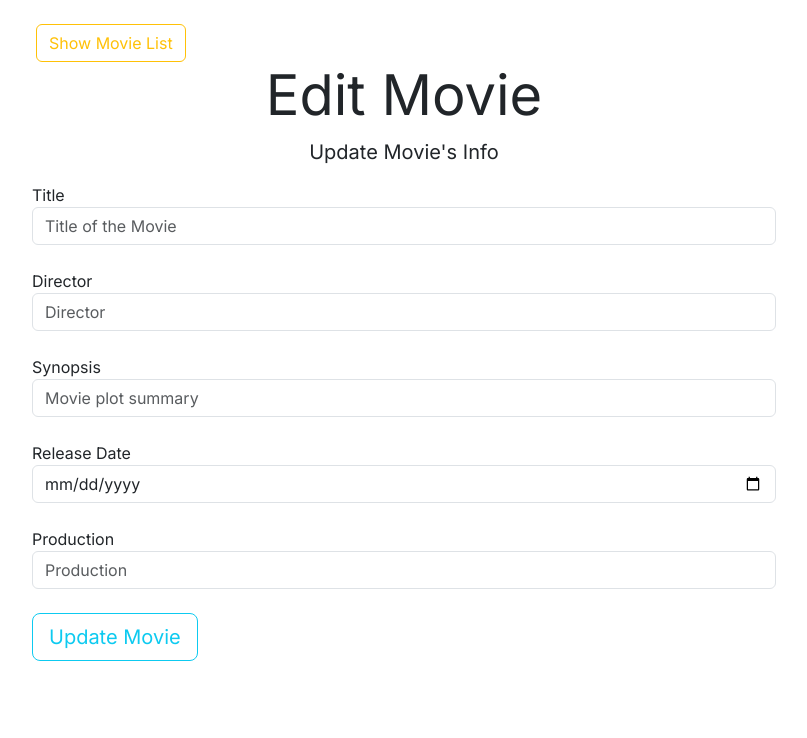
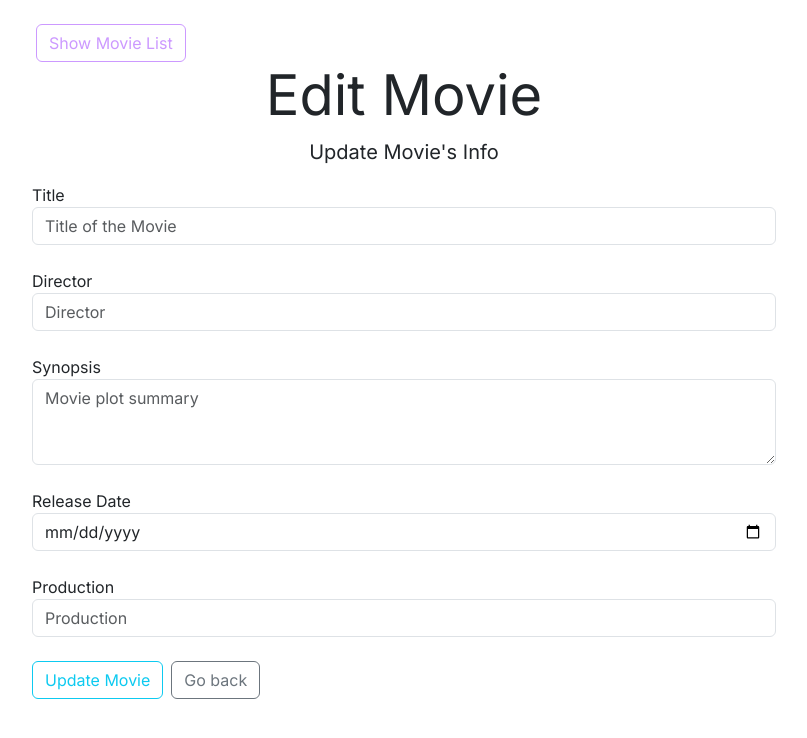
Before and after one commit to jamwalaman/react-moviesdata-frontend, a React (Create React App) app: page /edit-movie/1 in a window 1280 px wide. Shown: the top 738 px of the page, without its empty margins (236-1043 px from the left). Built offline with nearby package versions, Linux system fonts and the light colour scheme; no server answers.

Commit message:
Update form pagee

```diff
--- a/src/components/CreateMovie.js
+++ b/src/components/CreateMovie.js
@@ -57,6 +57,7 @@ const CreateMovie = (props) => {
 
             <form noValidate onSubmit={onSubmit}>
               <div className='form-group'>
+                <label htmlFor='title'>Title</label>
                 <input
                   type='text'
                   placeholder='Title of the Movie'
@@ -69,6 +70,7 @@ const CreateMovie = (props) => {
               <br />
 
               <div className='form-group'>
+                <label htmlFor='director'>Director</label>
                 <input
                   type='text'
                   placeholder='Director'
@@ -78,19 +80,23 @@ const CreateMovie = (props) => {
                   onChange={onChange}
                 />
               </div>
+              <br />
 
               <div className='form-group'>
-                <input
-                  type='text'
+                <label htmlFor='synopsis'>Synopsis</label>
+                <textarea
+                  rows='3'
                   placeholder='About the movie'
                   name='synopsis'
                   className='form-control'
                   value={movie.synopsis}
-                  onChange={onChange}
-                />
+                  onChange={onChange}>
+                </textarea>
               </div>
+              <br />
 
               <div className='form-group'>
+                <label htmlFor='release_date'>Release Date</label>
                 <input
                   type='date'
                   placeholder='release_date'
@@ -100,7 +106,10 @@ const CreateMovie = (props) => {
                   onChange={onChange}
                 />
               </div>
+              <br />
+
               <div className='form-group'>
+                <label htmlFor='production'>Production</label>
                 <input
                   type='text'
                   placeholder='Name of movie production'
--- a/src/components/UpdateMovieInfo.js
+++ b/src/components/UpdateMovieInfo.js
@@ -67,12 +67,10 @@ function UpdateMovieInfo(props) {
       </Helmet>
       </HelmetProvider>
       <div className='container'>
+
         <div className='row'>
-          <div className='col-md-8 m-auto'>
-            <br />
-            <Link to='/' className='btn btn-outline-warning float-left'>
-              Show Movie List
-            </Link>
+          <div className='col-md-8 m-auto mt-4'>
+            <Link to='/' className='btn btn-outline-primary'>Show Movie List</Link>
           </div>
           <div className='col-md-8 m-auto'>
             <h1 className='display-4 text-center'>Edit Movie</h1>
@@ -110,14 +108,14 @@ function UpdateMovieInfo(props) {
 
             <div className='form-group'>
               <label htmlFor='synopsis'>Synopsis</label>
-              <input
-                type='text'
+              <textarea
+                rows='3'
                 placeholder='Movie plot summary'
                 name='synopsis'
                 className='form-control'
                 value={movie.synopsis}
-                onChange={onChange}
-              />
+                onChange={onChange}>
+              </textarea>
             </div>
             <br />
 
@@ -147,14 +145,13 @@ function UpdateMovieInfo(props) {
             </div>
             <br />
 
-            <button
-              type='submit'
-              className='btn btn-outline-info btn-lg btn-block'
-            >
-              Update Movie
-            </button>
+            <div className='d-grid gap-2 d-md-flex'>
+              <button type='submit' className='btn btn-outline-info'>Update Movie</button>
+              <Link to={`/show-movie/${id}`} className='btn btn-outline-secondary'>Go back</Link>
+            </div>
           </form>
         </div>
+
       </div>
     </div>
   );
```
